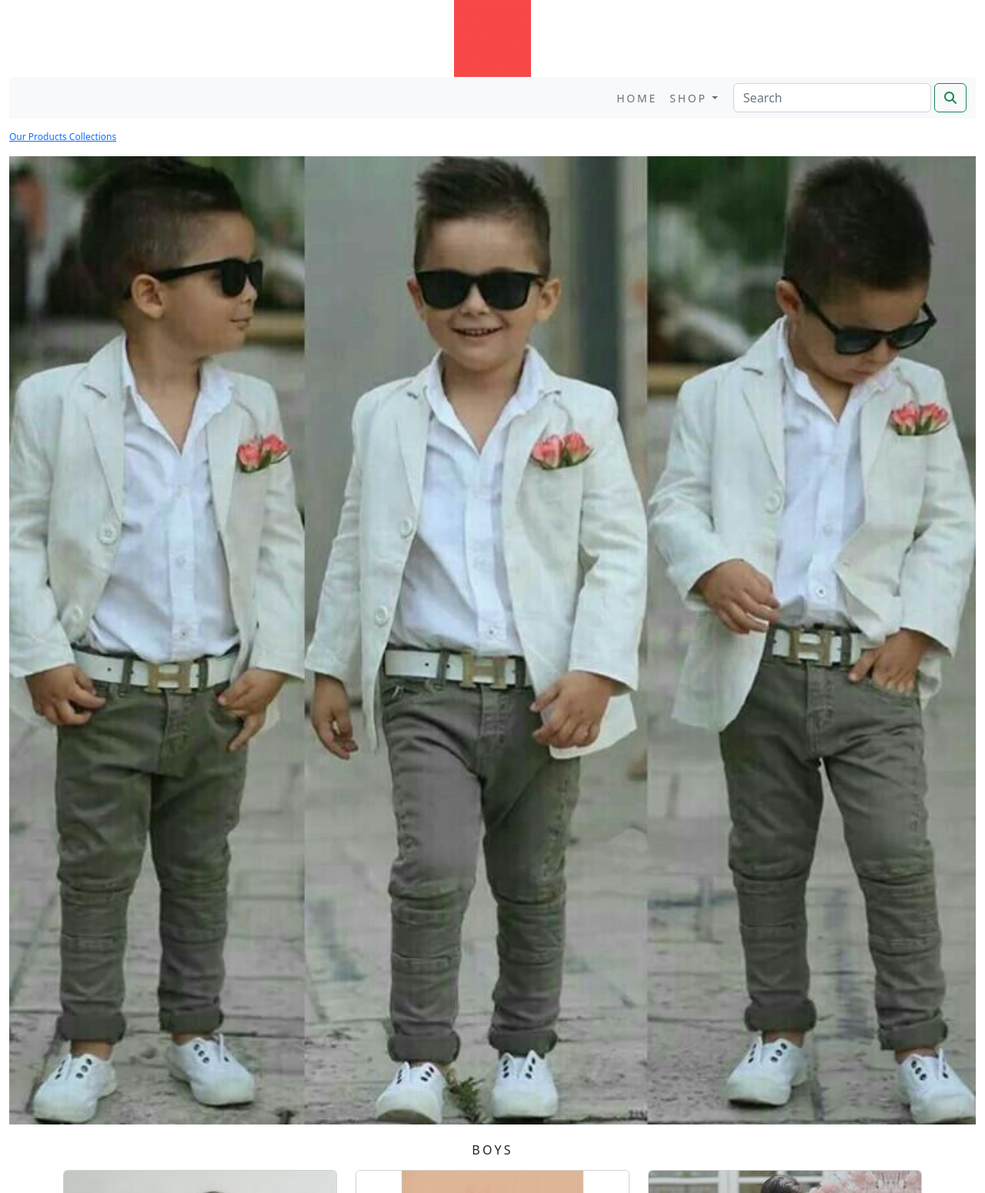
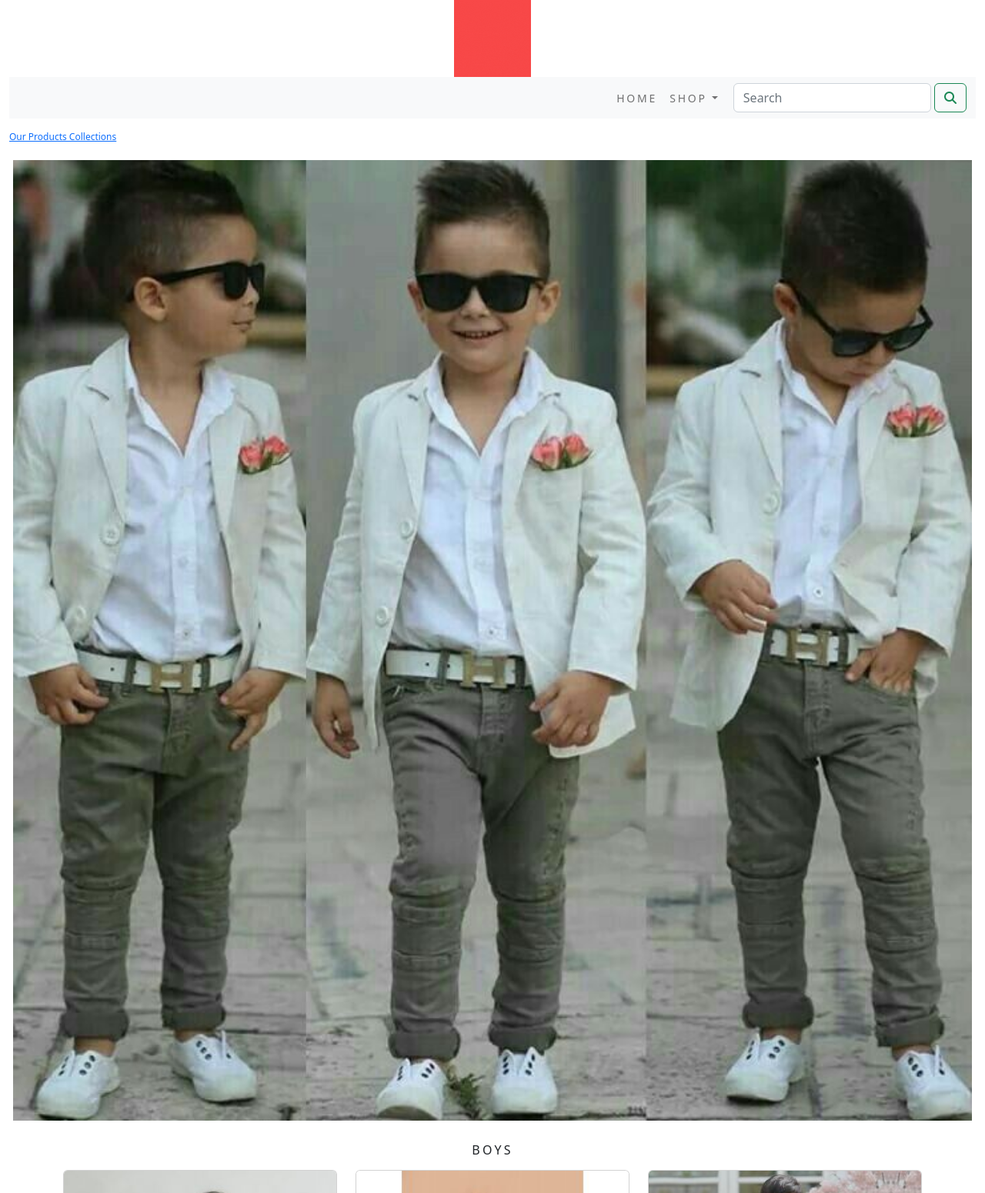
Before and after one commit to fransismathewapr7/Ecommerce123, a Django app: page /shop/boys/ in a window 1280 px wide. Shown: the top 1550 px of the page at 77% size. Run offline with Django 4.2, Linux system fonts and the light colour scheme; data comes from the database, SQL or seed files in the repository; some libraries are stand-ins or nearby versions.

Commit message:
Update category.html

```diff
--- a/Ecommerceproject/templates/category.html
+++ b/Ecommerceproject/templates/category.html
@@ -28,7 +28,7 @@
   {% endif %}
   <div class="mx_auto">
     {% if category %}
-    <img class="my_image" src="{{category.image.url}}" alt="{{category.name}}" style="width:100%;">
+    <img class="my_image my_image_padding" src="{{category.image.url}}" alt="{{category.name}}" style="width:100%;">
   </div>
     <br>
   <div>
```
